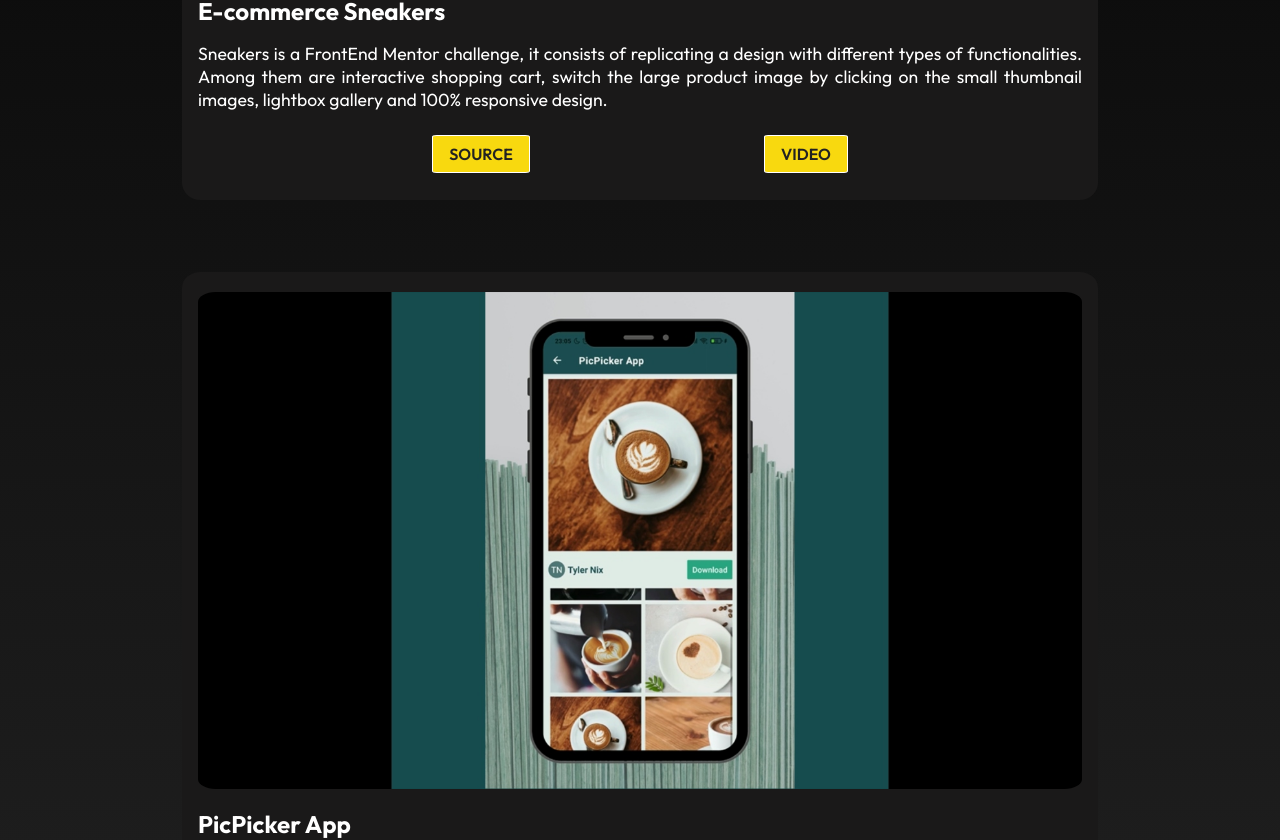
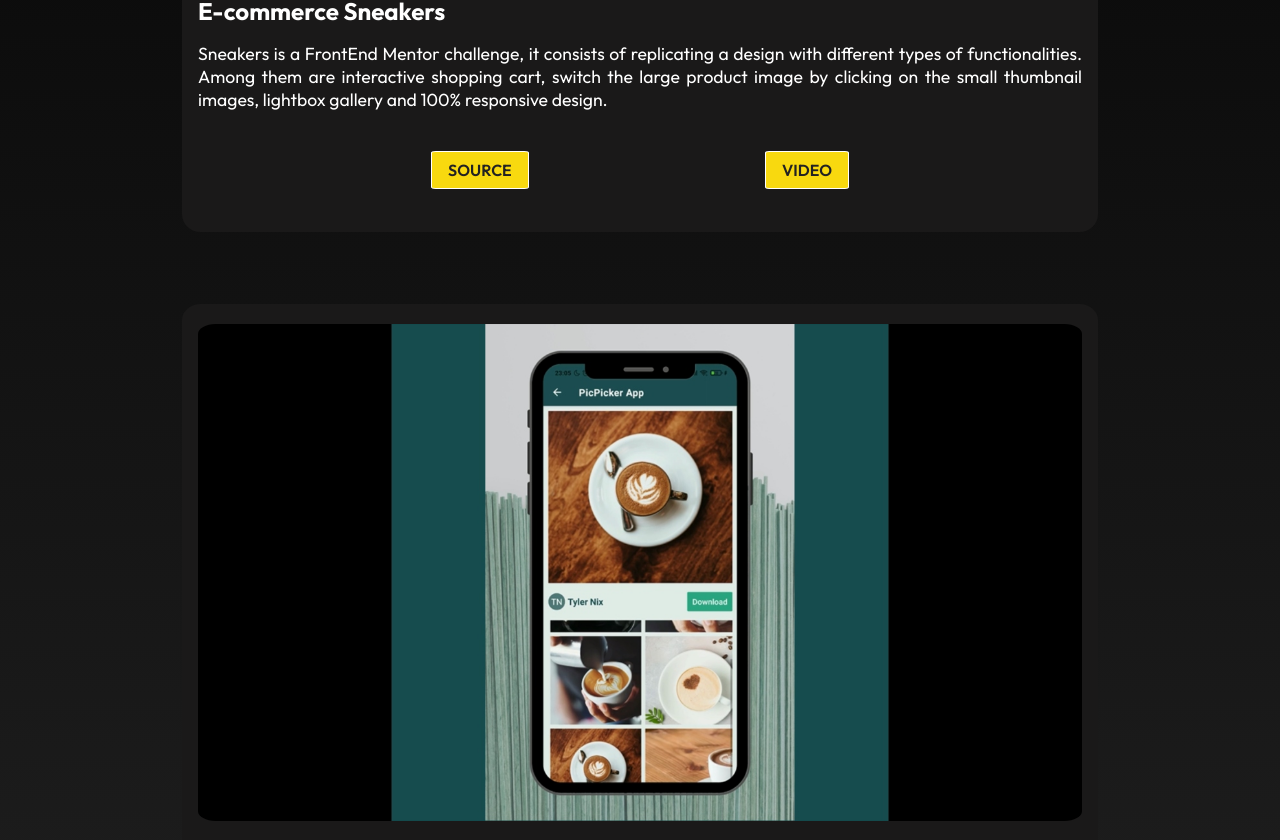
Before and after one commit to MarianBzz/Portfolio, a React (Create React App) app: page / in a window 1280 px wide. Shown: the part 1619-2459 px from the top of the page. Built offline with nearby package versions, Linux system fonts and the light colour scheme.

Commit message:
delete cv btn

```diff
--- a/src/components/AboutContent/AboutContent.jsx
+++ b/src/components/AboutContent/AboutContent.jsx
@@ -43,7 +43,7 @@ const AboutContent = () => {
         </div>
       </div>
       <div className="btnabout">
-        <a
+        {/* <a
           data-aos="flip-left"
           data-aos-duration="1000"
           className="btn"
@@ -51,7 +51,7 @@ const AboutContent = () => {
           href="https://www.dropbox.com/s/2adabgdyz86iniz/CV%20-%20Mariano%20Bozzoletti.pdf?dl=0"
         >
           CV
-        </a>
+        </a> */}
         <a
           data-aos="flip-right"
           data-aos-duration="1000"
--- a/src/index.css
+++ b/src/index.css
@@ -29,6 +29,8 @@ ul{
   border: 1px solid #fff;
   font-weight: 600;
   cursor: pointer;
+  margin: 1rem 0.2rem;
+    border-radius: 5%;
 }
 
 .btn-light {
```
